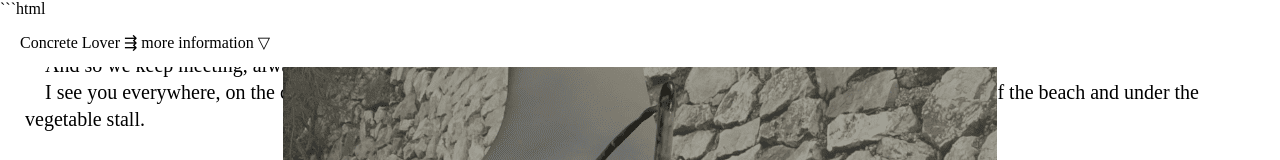
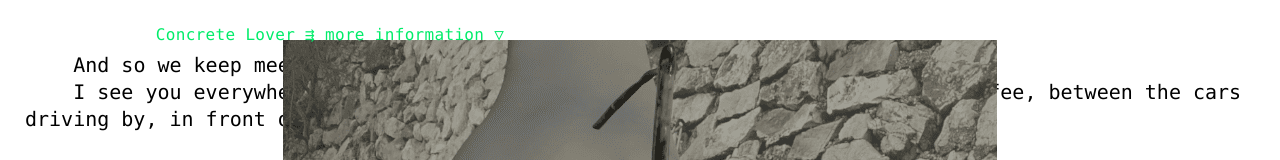
Before and after one commit to mariekeleene/2nd-QKP, a plain HTML site: page Concrete.html in a window 1280 px wide. Shown: the top 160 px of the page. Drawn offline with Linux system fonts and the light colour scheme.

Commit message:
ok lets go 10

````diff
--- a/Concrete.html
+++ b/Concrete.html
@@ -1,4 +1,3 @@
-```html
 <!DOCTYPE html>
 <html lang="en">
 <head>
@@ -6,6 +5,8 @@
     <meta name="viewport" content="width=device-width, initial-scale=1">
 
     <title>🏚️QKP - Concrete Lover ❤️‍</title>
+
+    <link rel="stylesheet" href="slideshow.css">
 
     <style>
         * {
@@ -20,7 +21,7 @@
         }
 
         body {
-            font-family: serif;
+            font-family: Menlo, serif;
         }
 
 
@@ -36,7 +37,7 @@
 
             padding: 25px;
 
-            font-family: serif;
+            font-family: menlo, serif;
             font-size: 1.25rem;
             line-height: 1.35;
 
@@ -62,7 +63,7 @@
 
             padding: 15px 20px;
 
-            font-family: serif;
+            font-family: menlo, serif;
             font-size: 1rem;
 
             background: white;
@@ -486,4 +487,3 @@
 
 </body>
 </html>
-```
````
